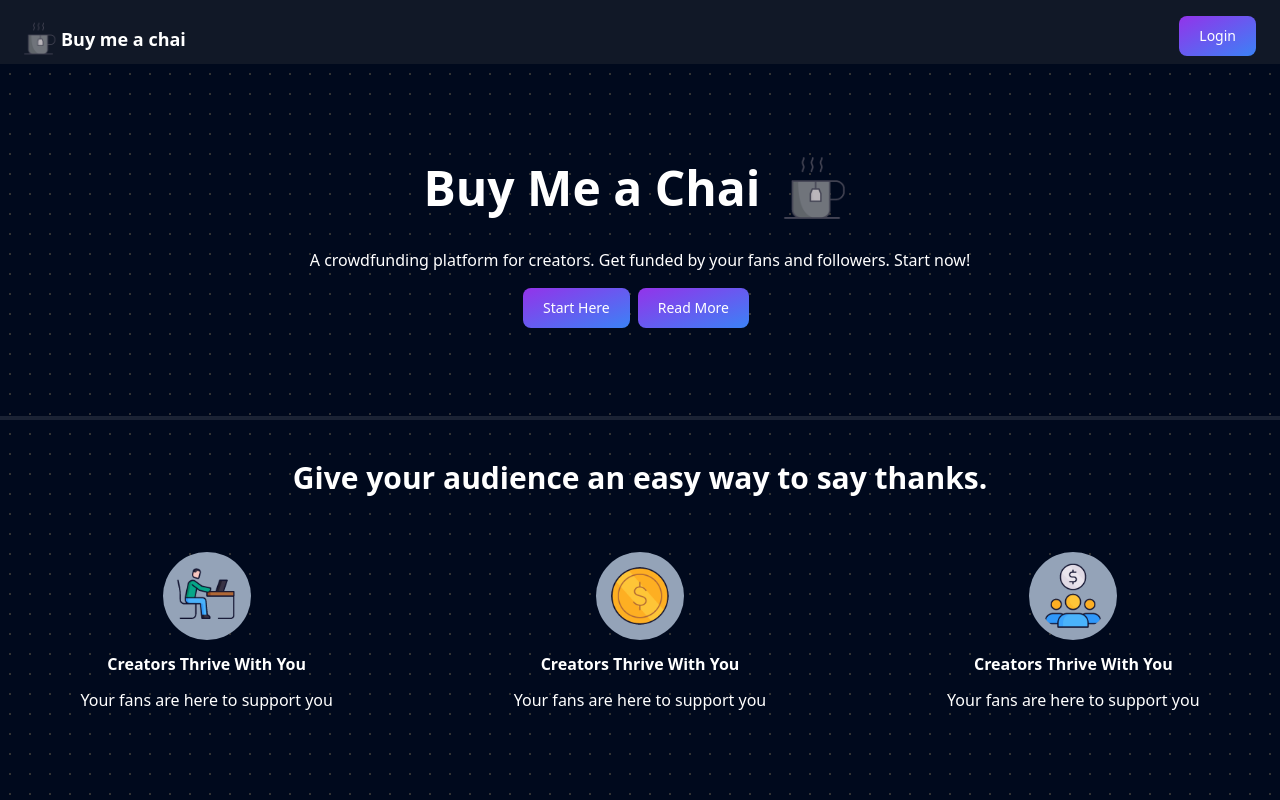
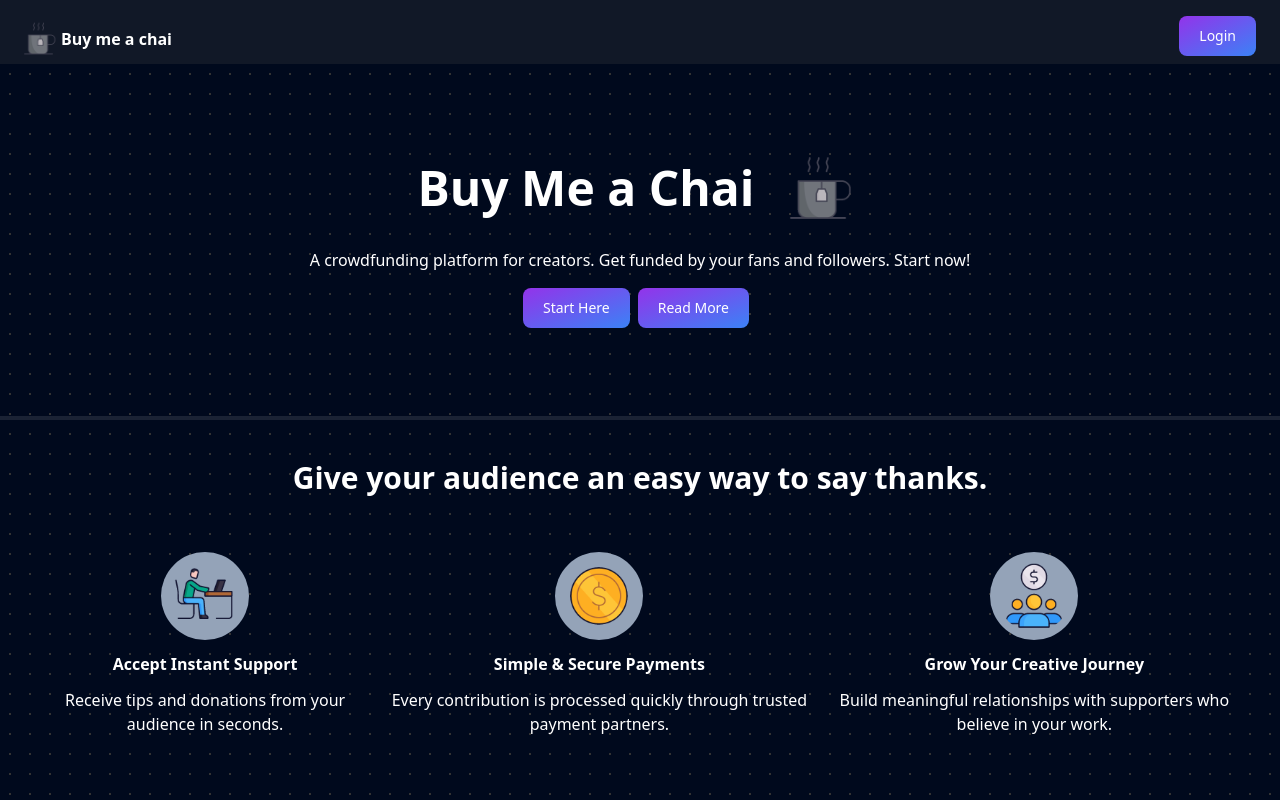
Before and after one commit to raghav-05-dev/buy-me-a-chai, a Next.js app: page / in a window 1280 px wide. Shown: the top 800 px of the page. Built offline with nearby package versions, Linux system fonts and the light colour scheme; no server answers.

Commit message:
added responsiveness to the site

```diff
--- a/app/page.js
+++ b/app/page.js
@@ -5,13 +5,13 @@ import Link from "next/link";
 export default function Home() {
   return (
     <>
-      <div className="flex justify-center flex-col gap-4 items-center text-white h-[44vh]">
-        <div className="font-bold flex gap-2 text-5xl justify-center items-center">Buy Me a Chai
+      <div className="flex justify-center flex-col gap-4 items-center text-white h-[44vh] px-5 md:px-0 text-xs md:text-base">
+        <div className="font-bold flex gap-2 md:gap-5 md:text-5xl justify-center items-center text-3xl">Buy Me a Chai
           <span>
             <img className="invertImg" src="/tea.gif" width={88} alt=""></img>
           </span>
         </div>
-        <p>
+        <p className="text-center md:text-left">
           A crowdfunding platform for creators. Get funded by your fans and followers. Start now!
         </p>
         <div>
@@ -26,23 +26,23 @@ export default function Home() {
 
       <div className="bg-white h-1 opacity-10"></div>
 
-      <div className="text-white container mx-auto pb-32 pt-10">
+      <div className="text-white container mx-auto pb-32 pt-10 px-10">
         <h2 className="text-3xl font-bold text-center mb-14">Give your audience an easy way to say thanks.</h2>
         <div className="flex gap-5 justify-around">
           <div className="item space-y-3 flex flex-col justify-center items-center">
             <img className=" bg-slate-400 rounded-full p-2 text-black" width={88} src="/man.gif" alt="" />
-            <p className="font-bold">Creators Thrive With You</p>
-            <p className="text-center">Your fans are here to support you</p>
+            <p className="font-bold text-center">Accept Instant Support</p>
+            <p className="text-center">Receive tips and donations from your audience in seconds.</p>
           </div>
           <div className="item space-y-3 flex flex-col justify-center items-center">
             <img className=" bg-slate-400 rounded-full p-2 text-black" width={88} src="/coin.gif" alt="" />
-            <p className="font-bold">Creators Thrive With You</p>
-            <p className="text-center">Your fans are here to support you</p>
+            <p className="font-bold text-center">Simple & Secure Payments</p>
+            <p className="text-center">Every contribution is processed quickly through trusted payment partners.</p>
           </div>
           <div className="item space-y-3 flex flex-col justify-center items-center">
             <img className=" bg-slate-400 rounded-full p-2 text-black" width={88} src="/group.gif" alt="" />
-            <p className="font-bold">Creators Thrive With You</p>
-            <p className="text-center">Your fans are here to support you</p>
+            <p className="font-bold text-center">Grow Your Creative Journey</p>
+            <p className="text-center">Build meaningful relationships with supporters who believe in your work.</p>
           </div>
         </div>
       </div>
@@ -51,7 +51,7 @@ export default function Home() {
 
       <div className="text-white container mx-auto pb-32 pt-10 flex flex-col items-center justify-center">
         <h2 className="text-3xl font-bold text-center mb-8">What crwodfunding is and how it works??</h2>
-        <iframe width="560" height="315" src="https://www.youtube.com/embed/voF1plqqZJA?si=z7s625o3KkH-BBbq" title="YouTube video player" frameBorder="0" allow="accelerometer; autoplay; clipboard-write; encrypted-media; gyroscope; picture-in-picture; web-share" referrerPolicy="strict-origin-when-cross-origin" allowFullScreen></iframe>
+        <iframe className="w-[80%] h-[60vh]" src="https://www.youtube.com/embed/voF1plqqZJA?si=z7s625o3KkH-BBbq" title="YouTube video player" frameBorder="0" allow="accelerometer; autoplay; clipboard-write; encrypted-media; gyroscope; picture-in-picture; web-share" referrerPolicy="strict-origin-when-cross-origin" allowFullScreen></iframe>
       </div>
     </>
   );
--- a/components/Dashboard.js
+++ b/components/Dashboard.js
@@ -13,7 +13,6 @@ const Dashboard = () => {
     const [form, setform] = useState({})
 
     useEffect(() => {
-        console.log(session)
 
         if (!session) {
             router.push('/login')
--- a/components/Navbar.js
+++ b/components/Navbar.js
@@ -14,11 +14,11 @@ const Navbar = () => {
   // }
 
   return (
-    <nav className='bg-gray-900 text-white flex justify-between p-4 h-16'>
+    <nav className='bg-gray-900 text-white flex justify-between p-4 md:h-16 flex-col md:flex-row'>
       <div>
         <Link className='logo font-bold text-lg flex justify-center items-center' href={'/'}>
           <img className='invertImg' src="tea.gif" width={45} alt="" />
-          <span>Buy me a chai</span>
+          <span className='text-3xl md:text-base my-3 md:my-0'>Buy me a chai</span>
         </Link>
       </div>
       {/* <ul className='flex justify-between gap-4'>
@@ -28,7 +28,7 @@ const Navbar = () => {
         <li>Sign up</li>
         <li>Login</li>
       </ul> */}
-      <div className='relative flex justify-center items-center  md:block gap-4'>
+      <div className='relative flex flex-col justify-between items-center md:block gap-4'>
         {session && <>
           <button onClick={() => setShowdropdown(!showdropdown)} onBlur={() => {
             setTimeout(() => {
--- a/components/PaymentPage.js
+++ b/components/PaymentPage.js
@@ -55,7 +55,6 @@ const PaymentPage = ({ username }) => {
     setcurrentUser(u)
     let dbpayments = await fetchpayments(username)
     setPayments(dbpayments)
-    console.log(u, dbpayments)
   }
 
   const pay = async (amount) => {
@@ -105,23 +104,23 @@ const PaymentPage = ({ username }) => {
 
 
       <div className='cover w-full relative'>
-        <img src={currentUser.coverpic} alt="" className="object-cover w-full h-[350]" />
+        <img src={currentUser.coverpic} alt="" className="object-cover w-full h-45 md:h-[350]" />
 
-        <div className='absolute -bottom-10 right-[48%] border border-white rounded-full'>
+        <div className='absolute -bottom-10 right-[40%] md:right-[48%] border border-white rounded-full'>
           <img width={85} height={85} src={currentUser.profilepic} alt="" className="rounded-full" />
         </div>
       </div>
       <div className="info flex flex-col items-center my-10 gap-2 ">
-        <span className="font-bold text-3xl -translate-x-4 mt-2">
+        <span className="font-bold text-3xl md:-translate-x-3 -translate-x-0 mt-2">
           {username}
         </span>
 
-        <span className="text-slate-400 text-lg -translate-x-4 mt-2">
+        <span className="text-slate-400 text-center text-lg -translate-x-4 mt-2 px-6">
           Hi !
           I am a professional illustrator specialized in fantasy art, I create illustrations on universes like The Lord of the Rings, Baldur's Gate, Berserk etc...
         </span>
 
-        <span className="text-slate-400 text-lg -translate-x-4 mt-2">
+        <span className="text-slate-400 text-center text-lg -translate-x-4 mt-2 px-6">
           Welcome, and thank you for your support of my work which guarantees me total autonomy and freedom in my art :)
         </span>
 
@@ -132,8 +131,8 @@ const PaymentPage = ({ username }) => {
           {payments.length} Payments .   ₹{payments.reduce((a, b) => a + b.amount, 0)} raised
         </div>
 
-        <div className="payment flex gap-3 w-[80%] mt-10">
-          <div className="supporters w-1/2 bg-slate-900 rounded-lg p-10">
+        <div className="payment flex gap-3 w-[80%] mt-10 flex-col md:flex-row">
+          <div className="supporters w-full md:w-1/2 bg-slate-900 rounded-lg p-10">
             <h2 className="text-2xl font-bold item mb-5">Top Supporters</h2>
             <ul className='mx-5'>
               {payments.length == 0 && <li>No payments yet</li>}
@@ -144,7 +143,7 @@ const PaymentPage = ({ username }) => {
               })}
             </ul>
           </div>
-          <div className="makepayment w-1/2 bg-slate-900 rounded-lg p-10">
+          <div className="makepayment w-full md:w-1/2 bg-slate-900 rounded-lg p-10">
             <div className="flex items-center ">
               <h2 className="text-2xl font-bold mb-8">
                 Buy me a chai
@@ -170,7 +169,7 @@ const PaymentPage = ({ username }) => {
               />
               <button onClick={() => pay(paymentform.amount)} type="button" className="text-white bg-gradient-to-br from-purple-600 to-blue-500 hover:bg-gradient-to-bl focus:ring-4 focus:outline-none focus:ring-blue-300 dark:focus:ring-blue-800 font-medium rounded-lg text-sm px-5 py-2.5 text-center mb-2 disabled:from-blue-500" disabled={paymentform.name?.length < 3 || paymentform.message?.length < 3 || paymentform.amount?.length<1}>Make Payment</button>
             </div>
-            <div className='flex gap-2 mt-5'>
+            <div className='flex flex-col md:flex-row gap-2 mt-5'>
               <button className='bg-slate-800 p-3 rounded-lg disabled:bg-slate-400 disabled:text-black' disabled={paymentform.name?.length < 3 || paymentform.message?.length < 3} onClick={() => pay(100)}>
                 Buy a chai of ₹100
               </button>
```
